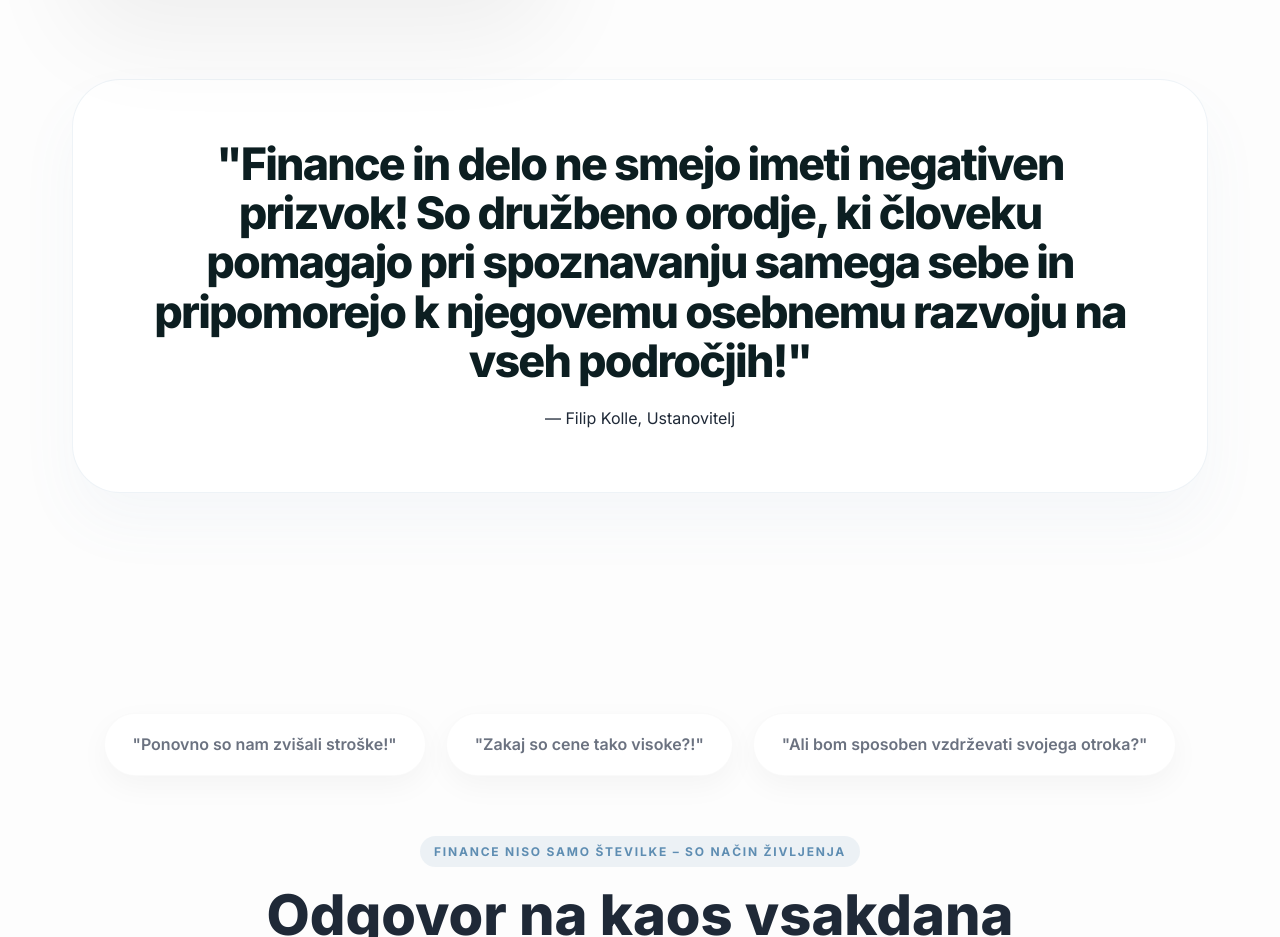
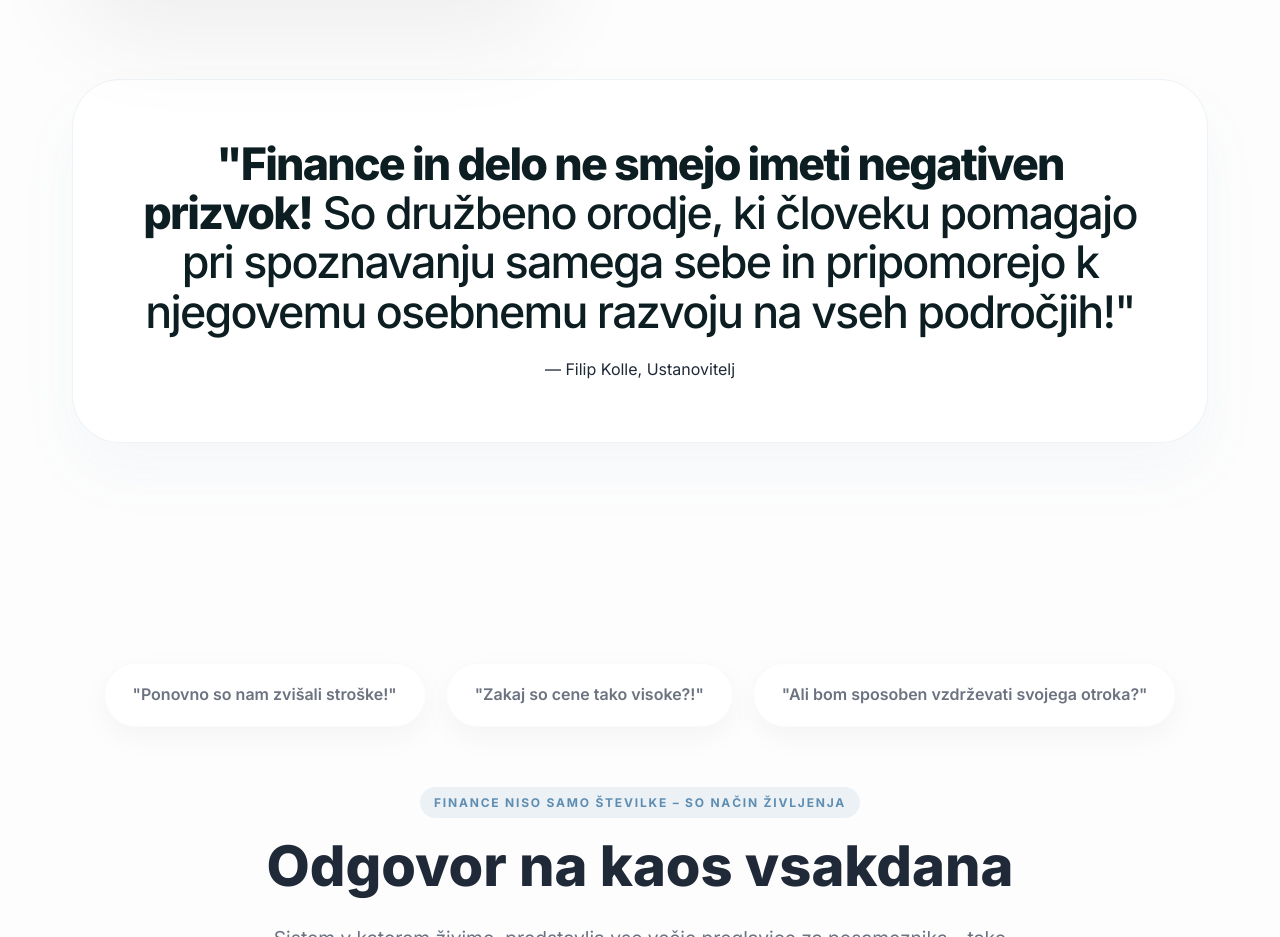
Before and after one commit to filipkolle/Landing-4P, a React (Vite) app: page /o-nas in a window 1280 px wide. Shown: the part 1162-2099 px from the top of the page. Built offline with nearby package versions, Linux system fonts and the light colour scheme.

Commit message:
Refinement: Bolded only the first sentence of the personal manifesto

```diff
--- a/src/pages/AboutPage.jsx
+++ b/src/pages/AboutPage.jsx
@@ -90,7 +90,7 @@ const AboutPage = () => {
             transition={{ duration: 1, ease: expoOut }}
           >
             <p className="key-message-text">
-              "Finance in delo ne smejo imeti negativen prizvok! So družbeno orodje, ki človeku pomagajo pri spoznavanju samega sebe in pripomorejo k njegovemu osebnemu razvoju na vseh področjih!"
+              <strong>"Finance in delo ne smejo imeti negativen prizvok!</strong> So družbeno orodje, ki človeku pomagajo pri spoznavanju samega sebe in pripomorejo k njegovemu osebnemu razvoju na vseh področjih!"
             </p>
             <span className="key-message-author">— Filip Kolle, Ustanovitelj</span>
           </motion.div>
--- a/src/styles/About.css
+++ b/src/styles/About.css
@@ -77,11 +77,15 @@
 
 .key-message-text {
   font-size: 2.8rem;
-  font-weight: 900;
+  font-weight: 500;
   color: #0c1e21;
   line-height: 1.1;
   letter-spacing: -0.04em;
   margin-bottom: 20px;
+}
+
+.key-message-text strong {
+  font-weight: 900;
 }
 
 /* 3. Mission */
```
